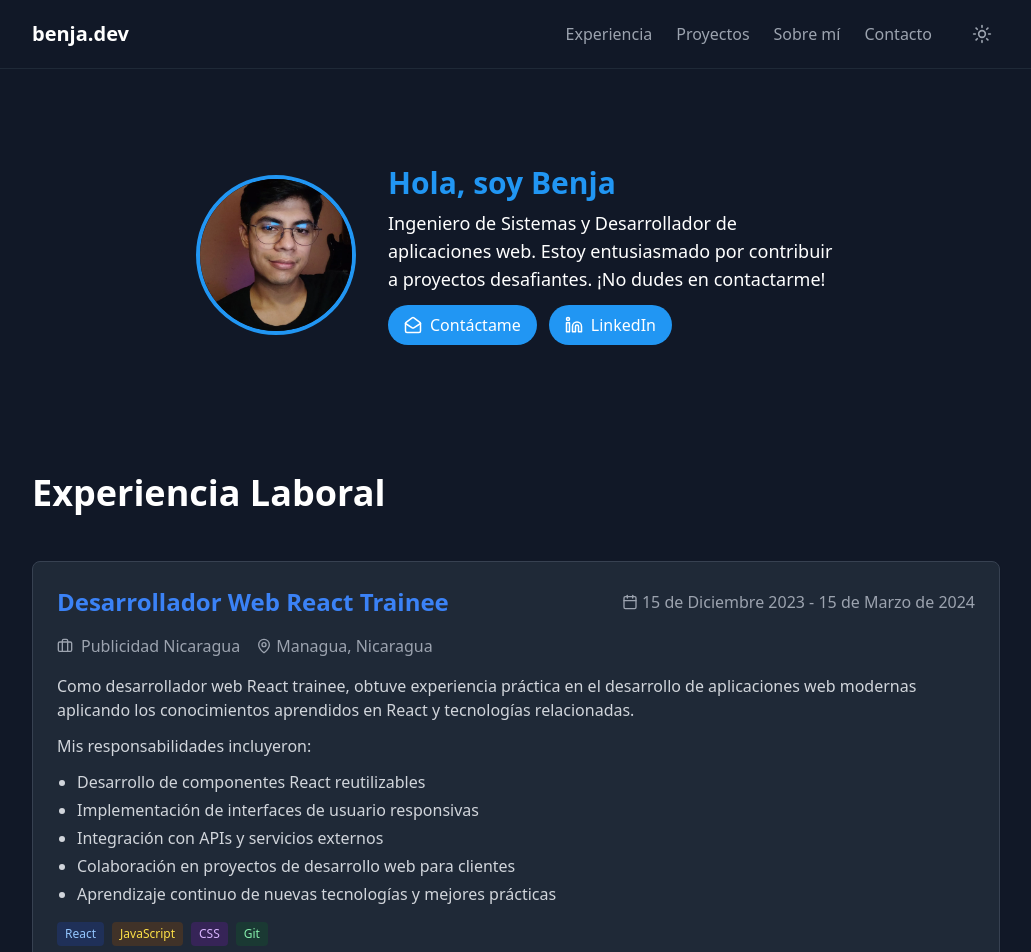
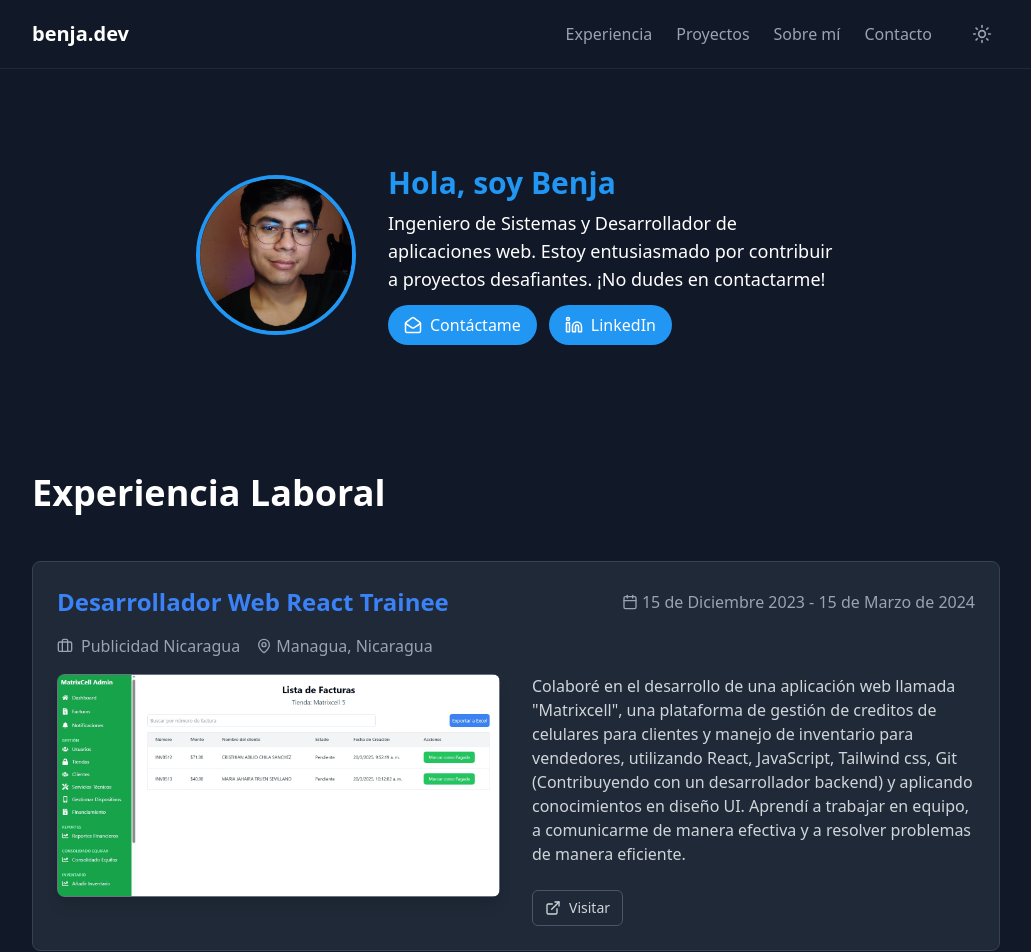
Before and after one commit to Benjamin-Galan/react-portfolio, a React (Vite) app: page / in a window 1280 px wide. Shown: the top 952 px of the page, without its empty margins (124-1155 px from the left). Built offline with nearby package versions, Linux system fonts and the light colour scheme.

Commit message:
Corrigiendo proyectos

```diff
--- a/src/components/Experience.jsx
+++ b/src/components/Experience.jsx
@@ -1,6 +1,20 @@
 import { Calendar, MapPin, Briefcase } from "lucide-react"
+import { Code, ExternalLink } from "lucide-react"
 
 export default function Experience({ darkMode }) {
+
+  const projects = [
+    {
+      id: 1,
+      title: "PayStore",
+      image: "/matrixcell.jpeg?height=300&width=500",
+      description: " Colaboré en el desarrollo de una aplicación web llamada \"Matrixcell\", una plataforma de gestión de creditos de celulares para clientes y manejo de inventario para vendedores, utilizando React, JavaScript, Tailwind css, Git (Contribuyendo con un desarrollador backend) y aplicando conocimientos en diseño UI. Aprendí a trabajar en equipo, a comunicarme de manera efectiva y a resolver problemas de manera eficiente.",
+      technologies: ["React", "JavaScript Vanilla", "Tailwind CSS"],
+      codeLink: "https://github.com/pubnicaragua/app-multi-tiendas",
+      demoLink: "https://matrix-cell.com/invoices",
+    }
+  ]
+
   return (
     <section className="py-16" id="experiencia">
       <h2 className={`text-4xl font-bold mb-12 ${darkMode ? "text-white" : "text-gray-900"}`}>Experiencia Laboral</h2>
@@ -23,42 +37,36 @@ export default function Experience({ darkMode }) {
           <span>Managua, Nicaragua</span>
         </div>
 
-        <div className="space-y-3">
-          <p>
-            Como desarrollador web React trainee, obtuve experiencia práctica en el desarrollo de aplicaciones web
-            modernas aplicando los conocimientos aprendidos en React y tecnologías relacionadas.
-          </p>
-          <p>Mis responsabilidades incluyeron:</p>
-          <ul className="list-disc pl-5 space-y-1">
-            <li>Desarrollo de componentes React reutilizables</li>
-            <li>Implementación de interfaces de usuario responsivas</li>
-            <li>Integración con APIs y servicios externos</li>
-            <li>Colaboración en proyectos de desarrollo web para clientes</li>
-            <li>Aprendizaje continuo de nuevas tecnologías y mejores prácticas</li>
-          </ul>
-        </div>
-
-        <div className="mt-4 flex flex-wrap gap-2">
-          <span
-            className={`inline-block ${darkMode ? "bg-blue-900/40 text-blue-300" : "bg-blue-100 text-blue-700"} text-xs px-2 py-1 rounded`}
-          >
-            React
-          </span>
-          <span
-            className={`inline-block ${darkMode ? "bg-yellow-900/40 text-yellow-300" : "bg-yellow-100 text-yellow-700"} text-xs px-2 py-1 rounded`}
-          >
-            JavaScript
-          </span>
-          <span
-            className={`inline-block ${darkMode ? "bg-purple-900/40 text-purple-300" : "bg-purple-100 text-purple-700"} text-xs px-2 py-1 rounded`}
-          >
-            CSS
-          </span>
-          <span
-            className={`inline-block ${darkMode ? "bg-green-900/40 text-green-300" : "bg-green-100 text-green-700"} text-xs px-2 py-1 rounded`}
-          >
-            Git
-          </span>
+        <div className="space-y-16">
+          {projects.map((project) => (
+            <div key={project.id} className="flex flex-col md:flex-row gap-8 items-start">
+              <div className="w-full md:w-1/2 rounded-lg overflow-hidden shadow-lg">
+                <img
+                  src={project.image || "/placeholder.svg"}
+                  alt={project.title}
+                  width={500}
+                  height={300}
+                  className="w-full h-auto object-cover border rounded-sm border-gray-500"
+                />
+              </div>
+              <div className="w-full md:w-1/2">
+                <p className={`${darkMode ? "text-gray-300" : "text-gray-700"} mb-6`}>{project.description}</p>
+                <div className="flex gap-3">
+                  <a
+                    href={project.demoLink}
+                    target="_blank"
+                    className={`inline-flex  items-center gap-2 h-9 px-3 text-sm rounded-md ${darkMode
+                      ? "border-gray-600 bg-transparent hover:bg-gray-800 text-gray-300"
+                      : "border-gray-300 bg-white hover:bg-gray-50 text-gray-700 shadow-sm"
+                      } border transition-colors`}
+                  >
+                    <ExternalLink size={16} />
+                    Visitar
+                  </a>
+                </div>
+              </div>
+            </div>
+          ))}
         </div>
       </div>
     </section>
--- a/src/components/Projects.jsx
+++ b/src/components/Projects.jsx
@@ -8,8 +8,8 @@ const projects = [
     description:
       "Una web para la venta de un software de crédito, permitiendo a los usuarios crear cuentas y seleccionar módulos según sus necesidades.",
     technologies: ["React", "JavaScript Vanilla", "Tailwind CSS"],
-    codeLink: "#",
-    demoLink: "#",
+    codeLink: "https://github.com/pubnicaragua/app-multi-tiendas",
+    demoLink: "https://app-multi-tiendas.vercel.app/home",
   },
   {
     id: 2,
@@ -55,8 +55,7 @@ export default function Projects({ darkMode }) {
                 {project.technologies.map((tech, index) => (
                   <span
                     key={index}
-                    className={`inline-block text-xs px-2 py-1 rounded ${
-                      darkMode ? "bg-gray-800 text-gray-300" : "bg-gray-200 text-gray-700"
+                    className={`inline-block text-xs px-2 py-1 rounded ${darkMode ? "bg-gray-800 text-gray-300" : "bg-gray-200 text-gray-700"
                       }`}
                   >
                     {tech}
@@ -67,8 +66,8 @@ export default function Projects({ darkMode }) {
               <div className="flex gap-3">
                 <a
                   href={project.codeLink}
-                  className={`inline-flex items-center gap-2 h-9 px-3 text-sm rounded-md ${
-                    darkMode
+                  target="_blank"
+                  className={`inline-flex items-center gap-2 h-9 px-3 text-sm rounded-md ${darkMode
                     ? "border-gray-600 bg-transparent hover:bg-gray-800 text-gray-300"
                     : "border-gray-300 bg-white hover:bg-gray-50 text-gray-700 shadow-sm"
                     } border transition-colors`}
@@ -78,8 +77,8 @@ export default function Projects({ darkMode }) {
                 </a>
                 <a
                   href={project.demoLink}
-                  className={`inline-flex items-center gap-2 h-9 px-3 text-sm rounded-md ${
-                    darkMode
+                  target="_blank"
+                  className={`inline-flex items-center gap-2 h-9 px-3 text-sm rounded-md ${darkMode
                     ? "border-gray-600 bg-transparent hover:bg-gray-800 text-gray-300"
                     : "border-gray-300 bg-white hover:bg-gray-50 text-gray-700 shadow-sm"
                     } border transition-colors`}
```
Also changed, not shown: public/matrixcell.jpeg (added). Lines whose indentation alone changed are shown as unchanged.
